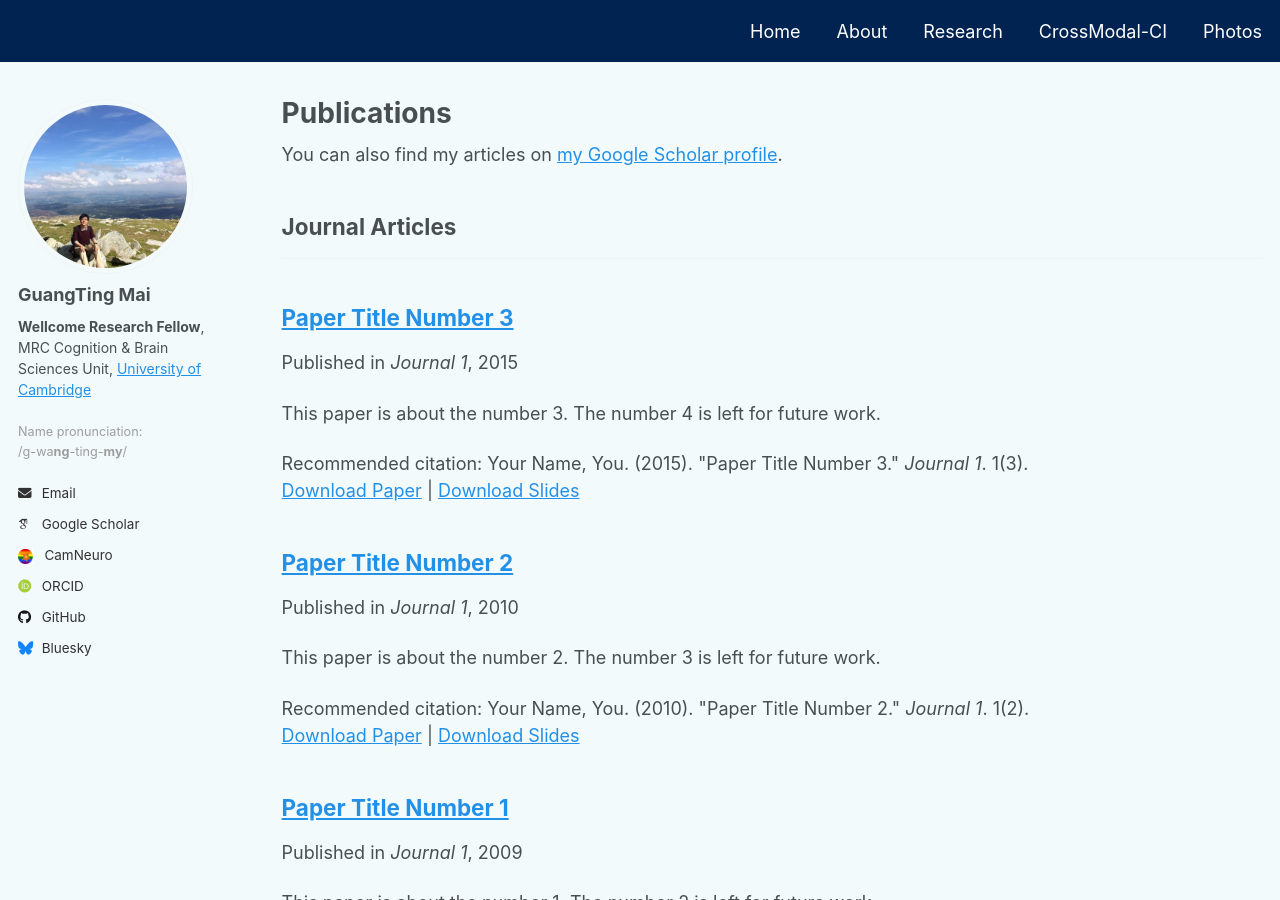
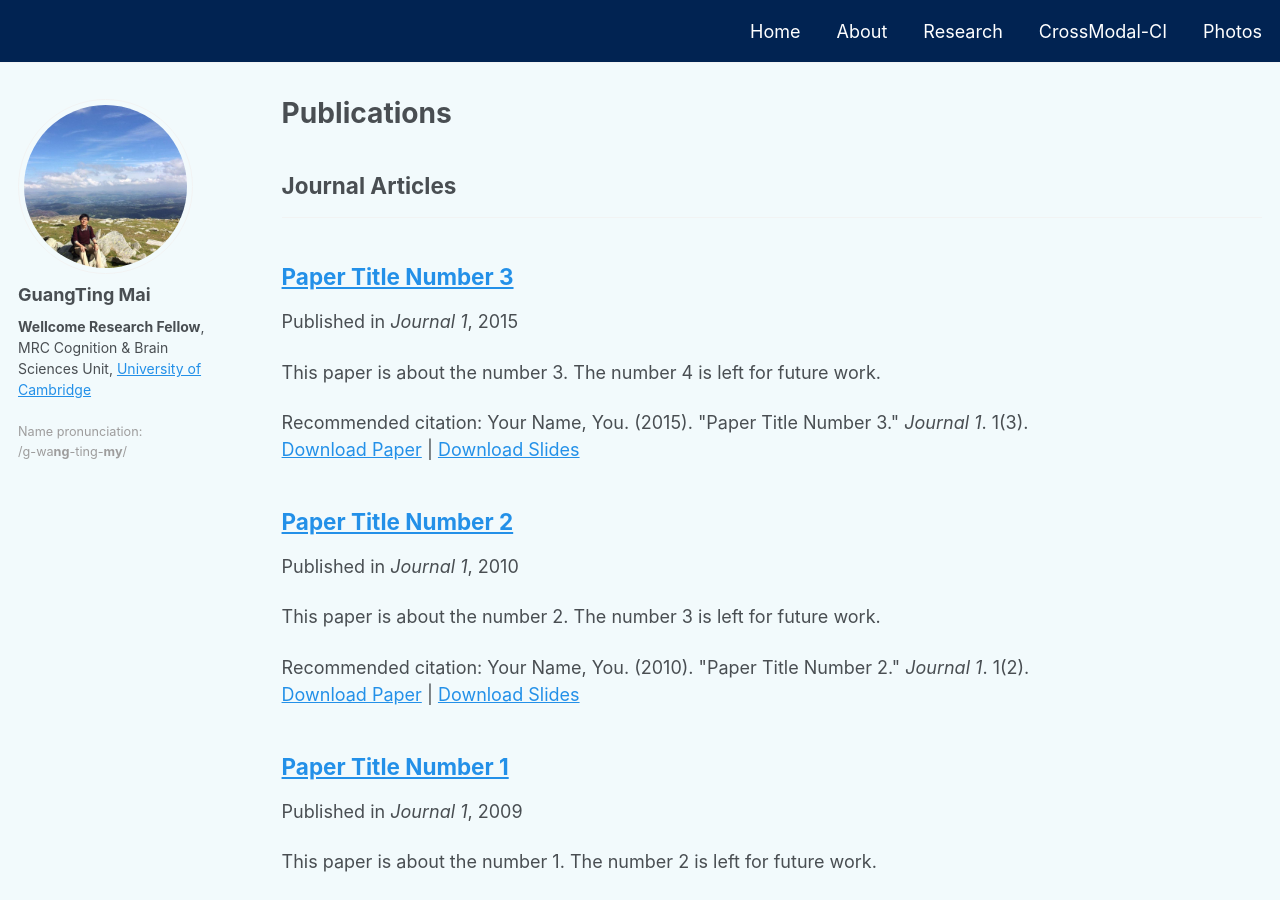
Before and after one commit to guangtingmai/guangtingmai.github.io, a Jekyll site: the page built from _pages/publications.html, in a window 1280 px wide and 900 px high. Built offline with Jekyll 4.4.1, drawn with Linux system fonts in a browser that asks for light colours; some web fonts are replaced.

Commit message:
Update _config.yml

```diff
--- a/_config.yml
+++ b/_config.yml
@@ -29,15 +29,15 @@ author:
   location         : # "UK"
   employer         : # "Red Brick University"
   uri              : # URL
-  email            : "guangting.mai@mrc-cbu.cam.ac.uk"
+  email            : # "guangting.mai@mrc-cbu.cam.ac.uk"
 
   # Academic websites
   academia         : # URL
   arxiv            : # URL - Update with the correct link to your profile
-  googlescholar    : "https://scholar.google.com/citations?user=bCQ03mIAAAAJ&hl=en"
-  camneuro         : "https://neuroscience.cam.ac.uk/member/gm832/"
+  googlescholar    : # "https://scholar.google.com/citations?user=bCQ03mIAAAAJ&hl=en"
+  camneuro         : # "https://neuroscience.cam.ac.uk/member/gm832/"
   impactstory      : # URL
-  orcid            : "https://orcid.org/0000-0002-5618-7420"
+  orcid            : # "https://orcid.org/0000-0002-5618-7420"
   semantic         : # URL
   pubmed           : # "https://www.ncbi.nlm.nih.gov/pubmed/?term=john+snow"
   researchgate     : # URL
@@ -47,12 +47,12 @@ author:
   bitbucket        : # Username - Update with your username on the site
   codepen          : # Username
   dribbble         : # Username
-  github           : "academicpages"
+  github           : # "academicpages"
   kaggle           : # Username
   stackoverflow    : # User number or user number and name (i.e., use "1" or "1/jeff-atwood")
 
   # Social media
-  bluesky          : "bsky.app" # Replace this with you Bluesky username
+  bluesky          : #"bsky.app" # Replace this with you Bluesky username
   facebook         : # Username
   flickr           : # Username
   foursquare       : # Username
```
